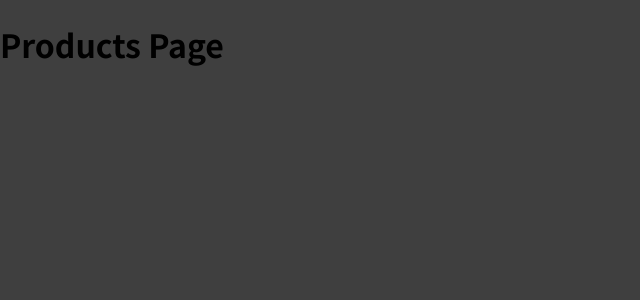
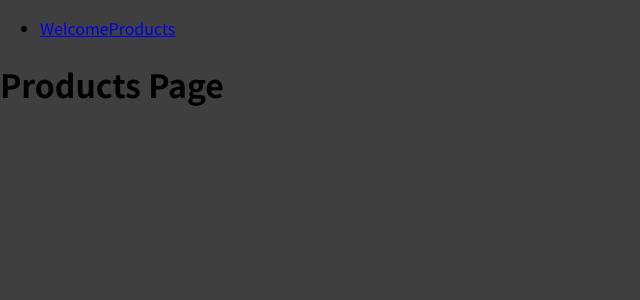
Before and after one commit to kamath7/React-Revisit, a React (Create React App) app in the folder react-router-SPA/: page /products in a window 1280 px wide. Shown: the top 300 px of the page, without its empty margins (0-640 px from the left). Built offline with nearby package versions, Linux system fonts and the light colour scheme.

Commit message:
creating a header

```diff
--- a/react-router-SPA/src/App.js
+++ b/react-router-SPA/src/App.js
@@ -1,13 +1,17 @@
 import { Route } from "react-router-dom";
 import Welcome from "./components/Welcome";
 import SomeProducts from "./components/SomeProducts";
+import Header from "./components/Header";
 function App() {
   return (
     <div>
-      <Route path="/welcome" component={Welcome} />
-      <Route path="/products">
-        <SomeProducts />
-      </Route>
+      <Header />
+      <main>
+        <Route path="/welcome" component={Welcome} />
+        <Route path="/products">
+          <SomeProducts />
+        </Route>
+      </main>
     </div>
   );
 }
--- /dev/null
+++ b/react-router-SPA/src/components/Header.js
@@ -0,0 +1,16 @@
+import React from "react";
+
+const Header = () => {
+  return (
+    <header>
+      <ul>
+          <li>
+              <a href="/welcome">Welcome</a>
+              <a href="/products">Products</a>
+          </li>
+      </ul>
+    </header>
+  );
+};
+
+export default Header;
```
Also changed, not shown: 1 other file (tests, documents, lock files or other folders).
